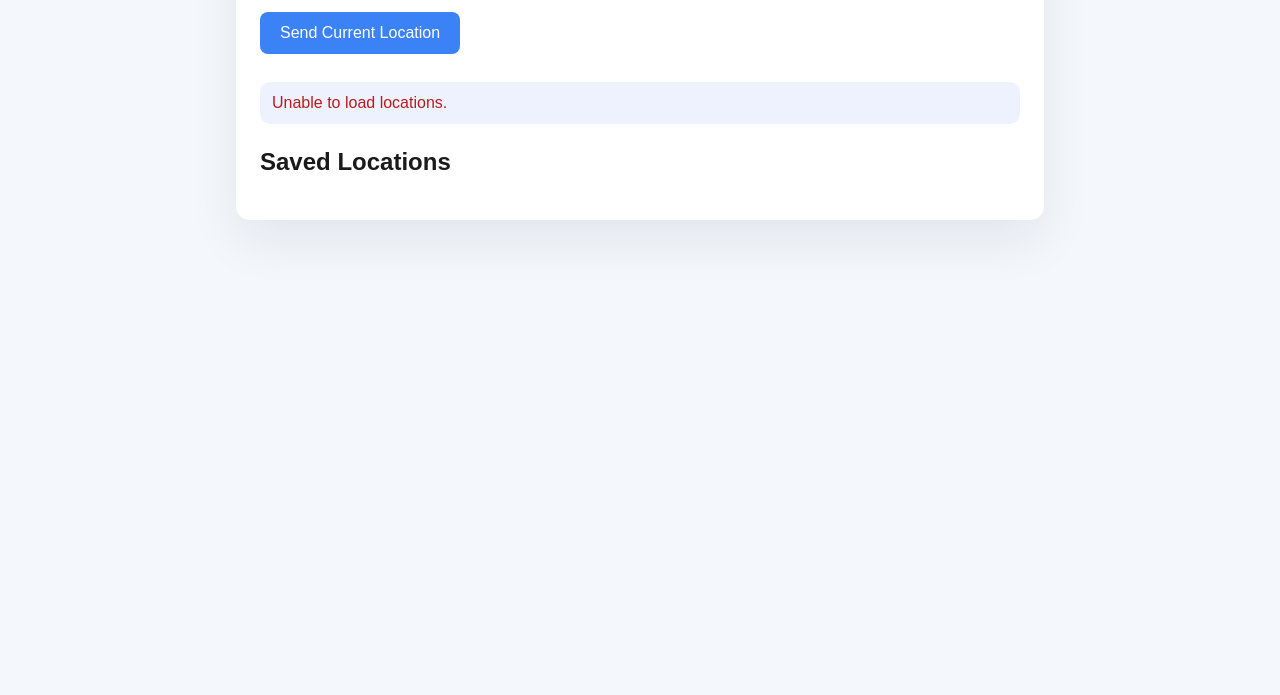
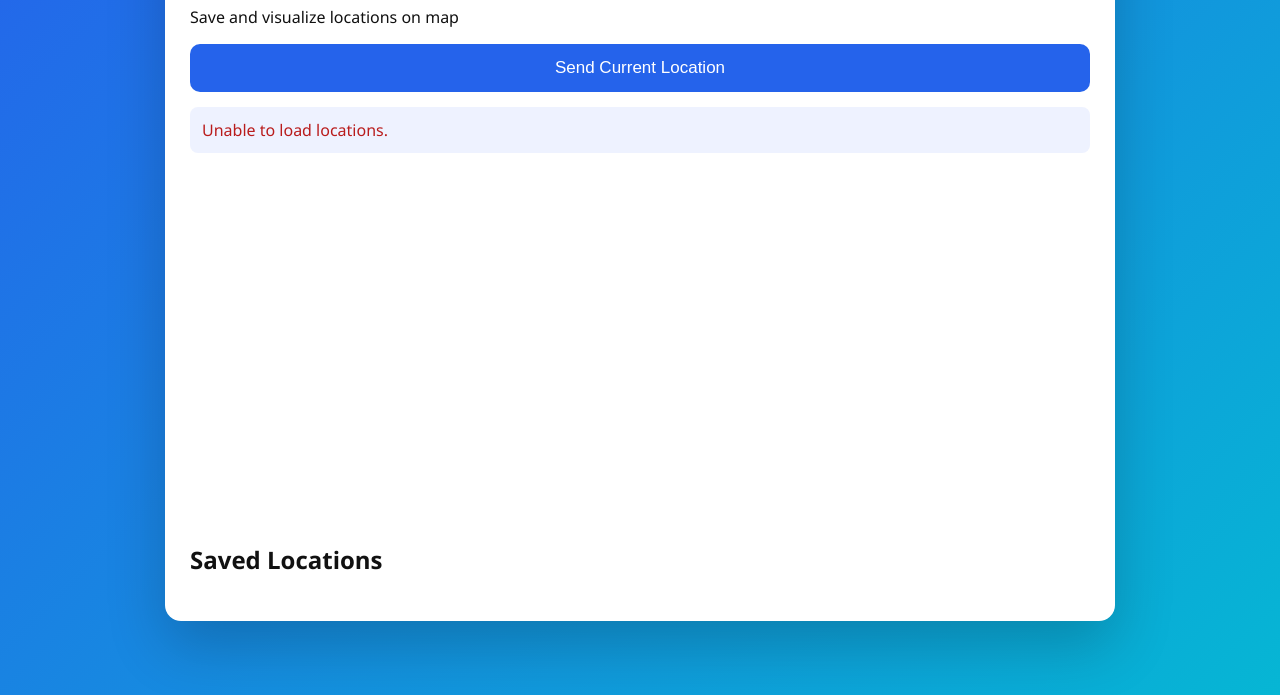
Before and after one commit to adekeyeyusuf520-commits/location-logger, a website: page public/index.html in a window 1280 px wide. Shown: the part 145-840 px from the top of the page. Before the commit the page ends 800 px from the top, so only its background shows below. Drawn offline with nearby package versions, Linux system fonts and the light colour scheme; no server answers.

Commit message:
Revamp styles for body, container, and buttons

```diff
--- a/public/style.css
+++ b/public/style.css
@@ -1,67 +1,64 @@
-:root {
-  color-scheme: light;
-  font-family: Arial, sans-serif;
-}
-
 body {
   margin: 0;
-  padding: 0;
-  background: #f4f7fb;
-  color: #1a1a1a;
+  font-family: "Segoe UI", sans-serif;
+  background: linear-gradient(135deg,#2563eb,#06b6d4);
+  min-height: 100vh;
+  color: #111;
 }
 
 .container {
-  max-width: 760px;
+  max-width: 900px;
   margin: 40px auto;
-  padding: 24px;
-  background: #ffffff;
-  border-radius: 14px;
-  box-shadow: 0 20px 50px rgba(20, 40, 80, 0.08);
+  background: white;
+  padding: 25px;
+  border-radius: 16px;
+  box-shadow: 0 25px 60px rgba(0,0,0,0.2);
 }
 
 h1 {
-  margin-top: 0;
+  text-align: center;
 }
 
 button {
-  display: inline-flex;
-  align-items: center;
-  justify-content: center;
-  padding: 12px 20px;
-  margin-bottom: 16px;
+  width: 100%;
+  padding: 14px;
   border: none;
-  border-radius: 8px;
-  background: #3b82f6;
-  color: #ffffff;
+  border-radius: 10px;
+  font-size: 17px;
+  background: #2563eb;
+  color: white;
   cursor: pointer;
-  font-size: 16px;
+  transition: 0.3s;
 }
 
 button:hover {
-  background: #2563eb;
+  background: #1d4ed8;
+  transform: scale(1.02);
 }
 
 #status {
-  margin-top: 12px;
+  margin: 15px 0;
   padding: 12px;
-  border-radius: 10px;
+  border-radius: 8px;
   background: #eef2ff;
-  color: #1e3a8a;
 }
 
-section {
-  margin-top: 24px;
+#map {
+  height: 350px;
+  margin: 20px 0;
+  border-radius: 12px;
+  overflow: hidden;
 }
 
 .card {
-  padding: 16px;
-  border: 1px solid #dbeafe;
-  border-radius: 12px;
+  background: #f8fafc;
+  padding: 14px;
+  border-radius: 10px;
   margin-bottom: 12px;
-  background: #ffffff;
+  border-left: 5px solid #2563eb;
 }
 
 .code {
   font-family: monospace;
-  color: #0369a1;
+  color: #0f172a;
 }
```
